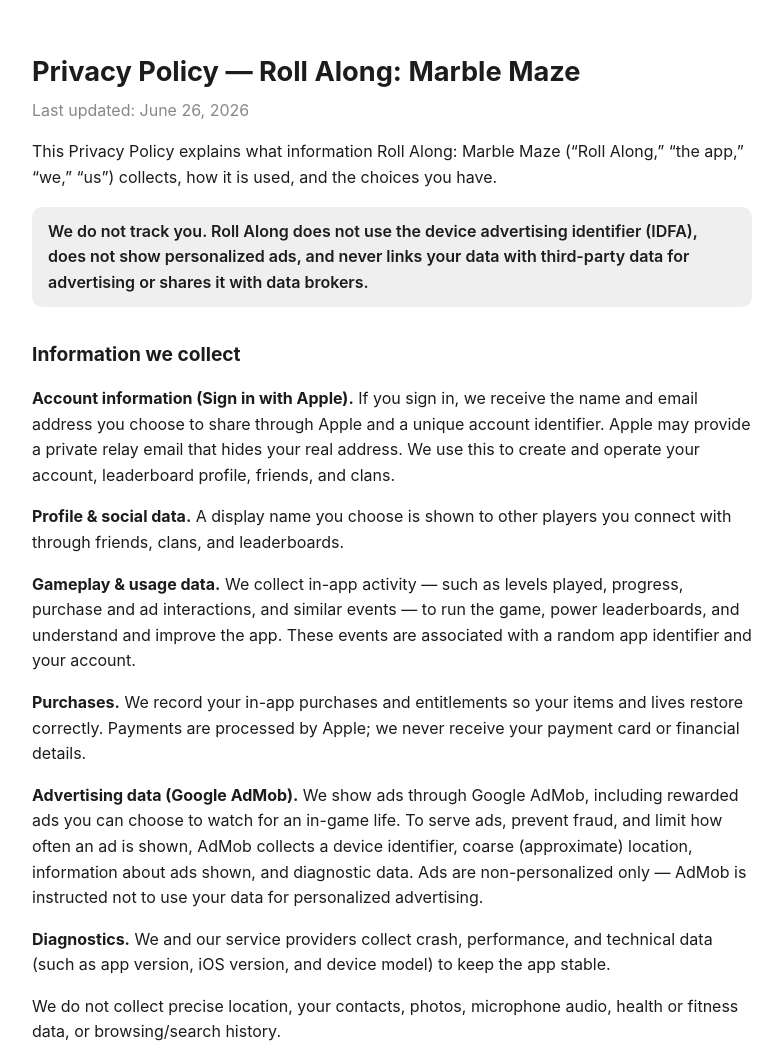
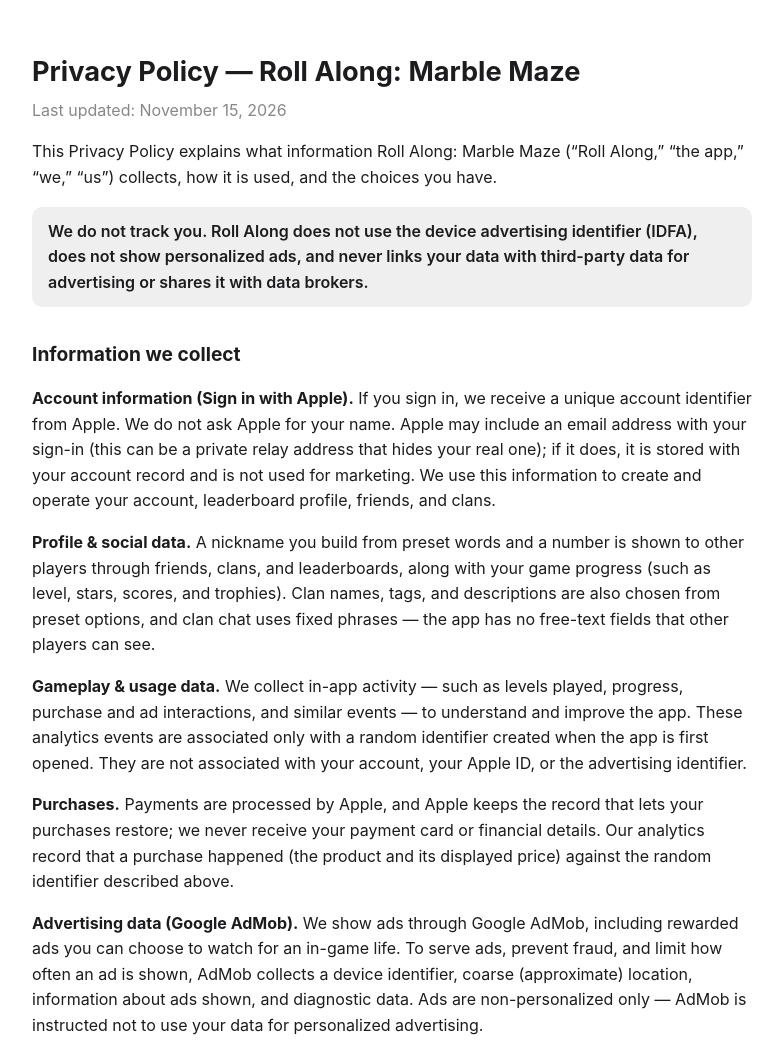
Before and after one commit to mfaldet/roll-along, a plain HTML site: page privacy.html in a window 1280 px wide. Shown: the top 1048 px of the page, without its empty margins (248-1031 px from the left). Drawn offline with Linux system fonts and the light colour scheme.

Commit message:
Privacy policy: correct analytics, sign-in and names sections; new contact address
Analytics events are tied only to a random install identifier, not the
account. The app does not ask Apple for a name. Names are built from
preset words. Contact address is now rollalongsupport@gmail.com.

Co-Authored-By: Claude Fable 5.2 <noreply@anthropic.com>
Claude-Session: https://claude.ai/code/session_01FvHbj3Jx2wuBjC6bzNGpSF

```diff
--- a/privacy.html
+++ b/privacy.html
@@ -23,7 +23,7 @@
 <body>
 
 <h1>Privacy Policy — Roll Along: Marble Maze</h1>
-<p class="updated">Last updated: June 26, 2026</p>
+<p class="updated">Last updated: November 15, 2026</p>
 
 <p>This Privacy Policy explains what information Roll Along: Marble Maze
 (&ldquo;Roll Along,&rdquo; &ldquo;the app,&rdquo; &ldquo;we,&rdquo; &ldquo;us&rdquo;) collects, how it is
@@ -35,22 +35,28 @@ third-party data for advertising or shares it with data brokers.</p>
 
 <h2>Information we collect</h2>
 
-<p><strong>Account information (Sign in with Apple).</strong> If you sign in, we receive the
-name and email address you choose to share through Apple and a unique account
-identifier. Apple may provide a private relay email that hides your real address. We use
-this to create and operate your account, leaderboard profile, friends, and clans.</p>
+<p><strong>Account information (Sign in with Apple).</strong> If you sign in, we receive a
+unique account identifier from Apple. We do not ask Apple for your name. Apple may include an
+email address with your sign-in (this can be a private relay address that hides your real
+one); if it does, it is stored with your account record and is not used for marketing. We use
+this information to create and operate your account, leaderboard profile, friends, and clans.</p>
 
-<p><strong>Profile &amp; social data.</strong> A display name you choose is shown to other
-players you connect with through friends, clans, and leaderboards.</p>
+<p><strong>Profile &amp; social data.</strong> A nickname you build from preset
+words and a number is shown to other players through friends, clans, and leaderboards, along
+with your game progress (such as level, stars, scores, and trophies). Clan names, tags, and
+descriptions are also chosen from preset options, and clan chat uses fixed phrases &mdash; the
+app has no free-text fields that other players can see.</p>
 
 <p><strong>Gameplay &amp; usage data.</strong> We collect in-app activity &mdash; such as levels
-played, progress, purchase and ad interactions, and similar events &mdash; to run the game,
-power leaderboards, and understand and improve the app. These events are associated with a
-random app identifier and your account.</p>
+played, progress, purchase and ad interactions, and similar events &mdash; to understand
+and improve the app. These analytics events are associated only with a random identifier
+created when the app is first opened. They are not associated with your account, your Apple
+ID, or the advertising identifier.</p>
 
-<p><strong>Purchases.</strong> We record your in-app purchases and entitlements so your items
-and lives restore correctly. Payments are processed by Apple; we never receive your payment
-card or financial details.</p>
+<p><strong>Purchases.</strong> Payments are processed by Apple, and Apple keeps the record
+that lets your purchases restore; we never receive your payment card or financial details.
+Our analytics record that a purchase happened (the product and its displayed price) against
+the random identifier described above.</p>
 
 <p><strong>Advertising data (Google AdMob).</strong> We show ads through Google AdMob,
 including rewarded ads you can choose to watch for an in-game life. To serve ads, prevent
@@ -91,7 +97,7 @@ fitness data, or browsing/search history.</p>
 go to <strong>Settings &rarr; Delete Account</strong>. This immediately removes your profile,
 friends, clan membership, and leaderboard standing. We otherwise keep your data while your
 account is active. You may also email
-<a href="mailto:mac.faldet@gmail.com">mac.faldet@gmail.com</a> to request access to or
+<a href="mailto:rollalongsupport@gmail.com">rollalongsupport@gmail.com</a> to request access to or
 deletion of your data. We retain data only where required for legal, security, or
 fraud-prevention reasons.</p>
 
@@ -105,7 +111,7 @@ contact us and we will delete it.</p>
 material changes, provide notice in the app.</p>
 
 <h2>Contact</h2>
-<p>Questions? Email <a href="mailto:mac.faldet@gmail.com">mac.faldet@gmail.com</a>.</p>
+<p>Questions? Email <a href="mailto:rollalongsupport@gmail.com">rollalongsupport@gmail.com</a>.</p>
 
 <footer>&copy; 2026 Mac Faldet. Roll Along: Marble Maze.</footer>
 
```
